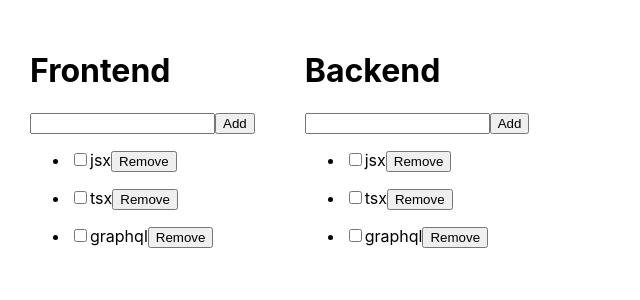
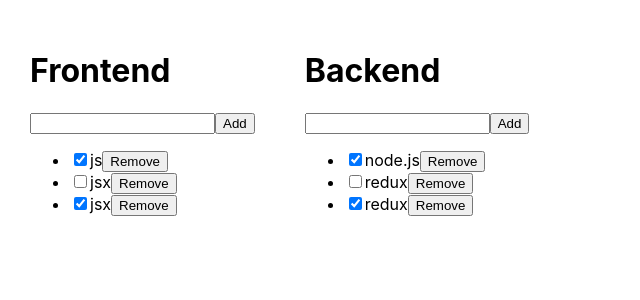
Before and after one commit to PaulZhemanov/saprana-roadmap, a React (Create React App) app: page / in a window 1280 px wide. Shown: the top 300 px of the page, without its empty margins (0-640 px from the left). Built offline with nearby package versions, Linux system fonts and the light colour scheme.

Commit message:
flexible tasks realization

```diff
--- a/src/App.tsx
+++ b/src/App.tsx
@@ -2,47 +2,27 @@ import React, { useState } from "react";
 import logo from "./logo.svg";
 import "./App.css";
 import { rootCertificates } from "tls";
+import Saprana from "./Saprana";
+import { TasksType } from "./Saprana";
+import { PropsType } from "./Saprana";
 
 function App() {
+  let tasks1: Array<TasksType> = [
+    { id: 1, title: "js", isDone: true },
+    { id: 2, title: "jsx", isDone: false },
+    { id: 3, title: "css", isDone: true },
+  ];
+
+  let tasks2: Array<TasksType> = [
+    { id: 1, title: "node.js", isDone: true },
+    { id: 2, title: "redux", isDone: false },
+    { id: 3, title: "next.js", isDone: true },
+  ];
+
   return (
     <div className="App">
-      <Saprana title="Frontend" />
-      <Saprana title="Backend" />
-    </div>
-  );
-}
-
-type PropsType = {
-  title: string;
-};
-
-function Saprana(props: PropsType) {
-  return (
-    <div>
-      <h1>{props.title}</h1>
-      <input />
-      <button>Add</button>
-      <ul>
-        <li>
-          <input type="checkbox" />
-          <span>jsx</span>
-          <button>Remove</button>
-        </li>
-      </ul>{" "}
-      <ul>
-        <li>
-          <input type="checkbox" />
-          <span>tsx</span>
-          <button>Remove</button>
-        </li>
-      </ul>{" "}
-      <ul>
-        <li>
-          <input type="checkbox" />
-          <span>graphql</span>
-          <button>Remove</button>
-        </li>
-      </ul>
+      <Saprana title="Frontend" tasks={tasks1} />
+      <Saprana title="Backend" tasks={tasks2} />
     </div>
   );
 }
--- /dev/null
+++ b/src/Saprana.tsx
@@ -0,0 +1,33 @@
+import App from "./App"
+
+
+export type TasksType = {
+  id: number
+  title: string
+  isDone: boolean
+}
+
+
+export type PropsType = {
+  title: string;
+  tasks: Array<TasksType>
+};
+
+function Saprana(props: PropsType) {
+
+  return (
+    <div>
+      <h1>{props.title}</h1>
+      <input />
+      <button>Add</button>
+      <ul>
+        <li><input type="checkbox" checked= {props.tasks[0].isDone} /><span>{props.tasks[0].title}</span><button>Remove</button></li>
+        <li><input type="checkbox" checked= {props.tasks[1].isDone} /><span>{props.tasks[1].title}</span><button>Remove</button></li>
+        <li><input type="checkbox" checked= {props.tasks[2].isDone} /><span>{props.tasks[1].title}</span><button>Remove</button></li>
+      </ul>{" "}
+
+    </div>
+  );
+}
+
+export default Saprana
```
